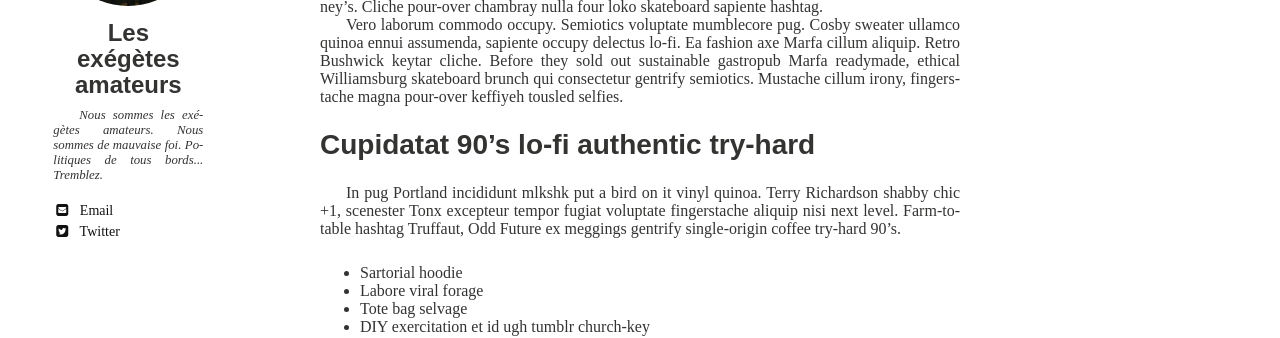
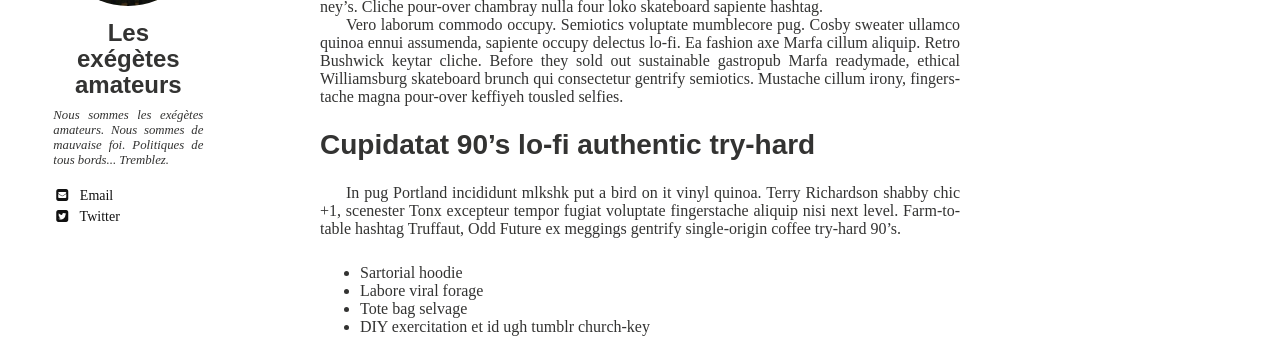
Before and after one commit to hugoroy/exegetes-web, a Jekyll site: the page built from _posts/2012-05-22-readability-post.md, in a window 1280 px wide. Shown: the part 258-596 px from the top of the page. Built offline with Jekyll 4.4.1, drawn with Linux system fonts in a browser that asks for light colours; nearby versions of some CDN libraries.

Commit message:
Alinéas des paragraphes dans le corps de l'article seulement

```diff
--- a/_sass/typography.scss
+++ b/_sass/typography.scss
@@ -139,7 +139,7 @@ p {
     hyphens: auto;
 }
 
-.post p {
+.post article p {
   @if $paragraph-indent == true {
     & {
 			text-indent: $indent-var;
```
